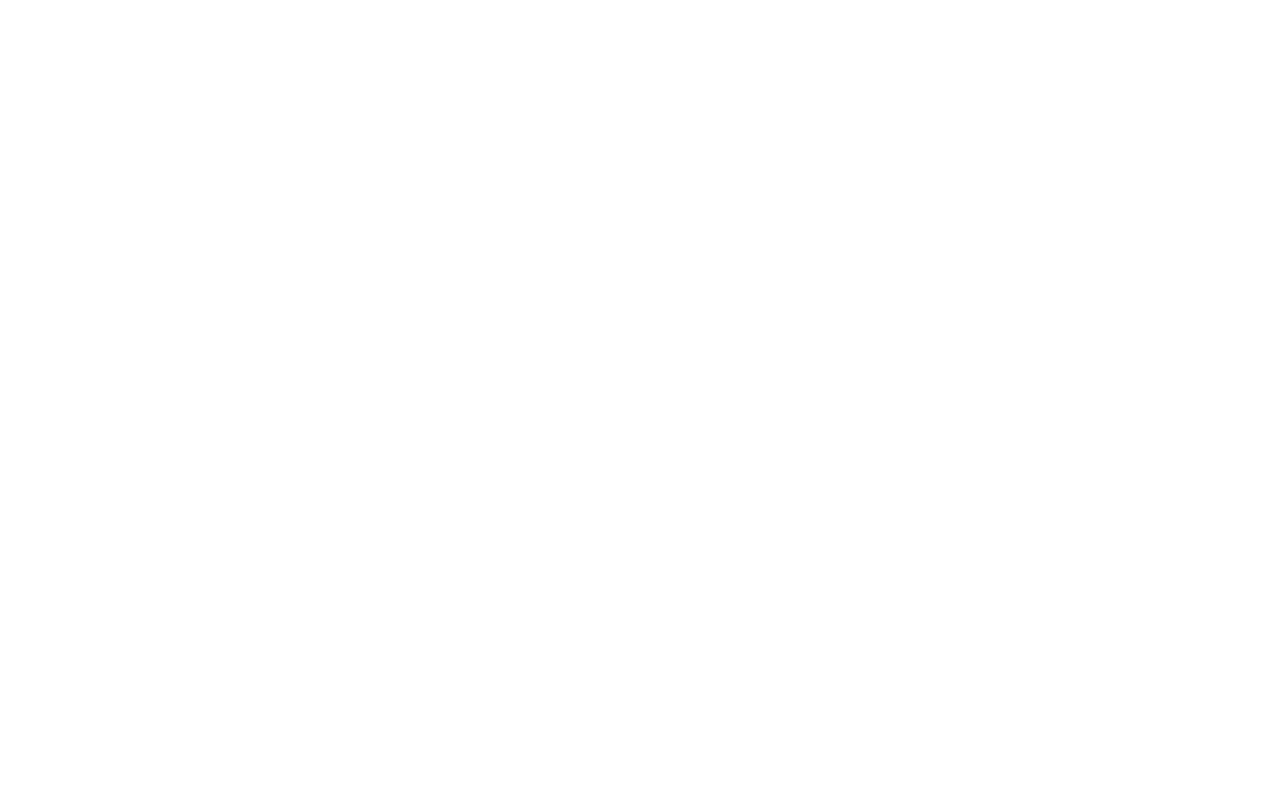
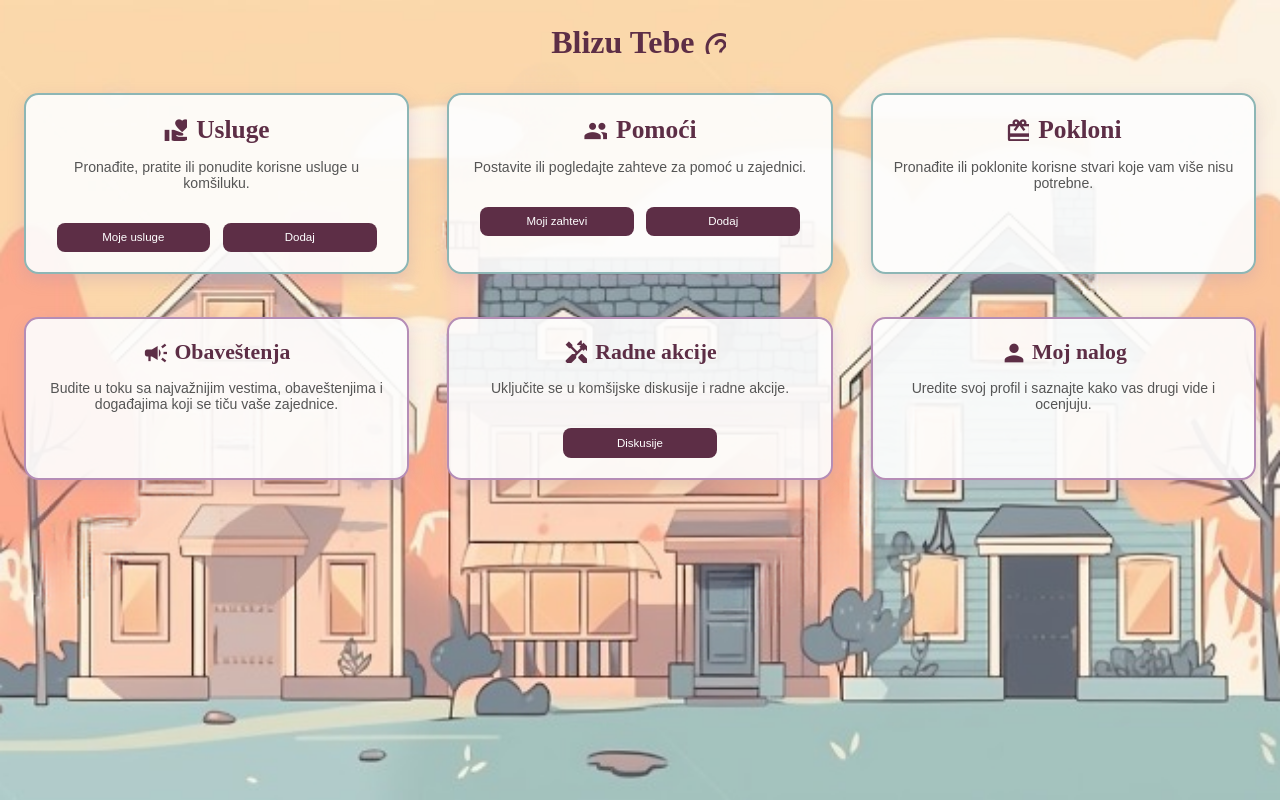
Before and after one commit to marijamandic/blizu-tebe-frontend, an Angular app: page /home in a window 1280 px wide. Before the commit this address led to /. Built offline with nearby package versions, Linux system fonts and the light colour scheme.

Commit message:
making first page

```diff
--- a/angular.json
+++ b/angular.json
@@ -25,6 +25,7 @@
               "src/assets"
             ],
             "styles": [
+              "@angular/material/prebuilt-themes/indigo-pink.css",
               "src/styles.css"
             ],
             "scripts": []
@@ -87,6 +88,7 @@
               "src/assets"
             ],
             "styles": [
+              "@angular/material/prebuilt-themes/indigo-pink.css",
               "src/styles.css"
             ],
             "scripts": []
--- a/package.json
+++ b/package.json
@@ -11,10 +11,12 @@
   "private": true,
   "dependencies": {
     "@angular/animations": "^16.2.0",
+    "@angular/cdk": "^16.2.14",
     "@angular/common": "^16.2.0",
     "@angular/compiler": "^16.2.0",
     "@angular/core": "^16.2.0",
     "@angular/forms": "^16.2.0",
+    "@angular/material": "^16.2.14",
     "@angular/platform-browser": "^16.2.0",
     "@angular/platform-browser-dynamic": "^16.2.0",
     "@angular/router": "^16.2.0",
--- a/src/app/app-routing.module.ts
+++ b/src/app/app-routing.module.ts
@@ -1,9 +1,11 @@
 import { NgModule } from '@angular/core';
 import { RouterModule, Routes } from '@angular/router';
 import { HomeComponent } from './home/home.component';
+import { HomeLoggedComponent } from './home/home-logged/home-logged.component';
 
 const routes: Routes = [
   { path: '', component: HomeComponent },
+  { path: 'home', component:HomeLoggedComponent}
 ];
 
 @NgModule({
--- /dev/null
+++ b/src/app/home/home-logged/home-logged.component.css
@@ -0,0 +1,119 @@
+.home-container {
+  background-image: url('src/assets/pictures/background1.jpg');
+  background-size: cover;
+  background-repeat: no-repeat;
+  background-position: center;
+  min-height: 100vh;
+}
+
+.home-header {
+  text-align: center;
+  padding-top: 3vh;
+  padding-bottom: 1vh;
+
+}
+
+.home-header h1 {
+  font-size: 2.5vw;
+  font-weight: bold;
+  font-weight: 700;
+  align-items: center;
+
+}
+
+
+.home-cards {
+  display: grid;
+  grid-template-columns: repeat(auto-fit, minmax(25vw, 1fr));
+  gap: 3vw;
+  padding: 3vh;
+}
+
+.card1, .card2 {
+  background-color: rgba(253, 253, 253, 0.92);
+  border-radius: 1.8vh; /* malo veći radius */
+  box-shadow: 0 0.7vh 2vh rgba(181, 141, 182, 0.3); /* malo jači shadow */
+  padding: 2.5vh; /* veći unutrašnji razmak */
+  text-align: center;
+  transition: transform 0.3s ease;
+  cursor: pointer;
+
+}
+
+.card1 {
+  border: 2.5px solid #8DB6B5;
+}
+
+.card2 {
+  border: 2.5px solid var(--color-accent);
+}
+
+.card1:hover {
+  transform: translateY(-0.7vh);
+}
+
+.card2:hover {
+  transform: translateY(-0.7vh);
+}
+
+.card1, .card2 h3 {
+  margin-bottom: 0.5vh;
+  font-size: 1.7vw;
+}
+
+.card2 p {
+  color: #555;
+  margin-bottom: 0.75vh;
+  margin-top: 1.4vh;
+
+}
+
+.card1 p {
+  color: #555;
+  margin-bottom: 0.75vh;
+  margin-top: 1.4vh;
+}
+
+
+mat-icon {
+
+  vertical-align: middle;
+  margin-bottom: 0.8vh;
+  font-size: 3.5vh;
+  margin-right: 0.3vh;
+}
+
+.card-actions {
+  display: flex;
+  justify-content: center;
+  gap: 1vw;
+  margin-top: 1.5vh;
+  flex-wrap: wrap;
+}
+
+.card-actions button {
+  border: none;
+  padding: 1.1vh 2.2vh;
+  border-radius: 1vh;
+  font-size: 0.9vw;
+  cursor: pointer;
+  width: 12vw; /* ili neki broj koji ti odgovara */
+  display: inline-block;
+  text-align: center;
+  margin-top: 2.5vh;
+}
+
+.header-icon {
+  vertical-align: middle;
+  font-size: 4.5vh;
+  padding: 0;
+
+}
+
+
+@media (max-width: 600px) {
+  .card-actions button {
+    font-size: 3vw;
+    padding: 1vh 2.5vh;
+  }
+}
--- /dev/null
+++ b/src/app/home/home-logged/home-logged.component.html
@@ -0,0 +1,56 @@
+<div class="home-container">
+  <div class="home-header">
+    <h1>Blizu Tebe  <mat-icon class="header-icon">help_outline</mat-icon></h1>
+  </div>
+
+  <div class="home-cards">
+
+    <!-- Kartica: Usluge -->
+    <div class="card1">
+      <h3><mat-icon>volunteer_activism</mat-icon> Usluge</h3>
+      <p>Pronađite, pratite ili ponudite korisne usluge u komšiluku.</p>
+      <div class="card-actions">
+        <button>Moje usluge</button>
+        <button>Dodaj</button>
+      </div>
+    </div>
+
+    <!-- Kartica: Pomoći -->
+    <div class="card1" >
+      <h3><mat-icon>group</mat-icon> Pomoći</h3>
+      <p>Postavite ili pogledajte zahteve za pomoć u zajednici.</p>
+      <div class="card-actions">
+        <button>Moji zahtevi</button>
+        <button>Dodaj</button>
+      </div>
+    </div>
+
+    <!-- Pokloni -->
+    <div class="card1">
+      <h3><mat-icon>card_giftcard</mat-icon> Pokloni</h3>
+      <p>Pronađite ili poklonite korisne stvari koje vam više nisu potrebne.</p>
+    </div>
+
+    <!-- Obaveštenja -->
+    <div class="card2">
+      <h3><mat-icon>campaign</mat-icon> Obaveštenja</h3>
+      <p>Budite u toku sa najvažnijim vestima, obaveštenjima i događajima koji se tiču vaše zajednice.</p>
+    </div>
+
+    <!-- Radne akcije -->
+    <div class="card2">
+      <h3><mat-icon>handyman</mat-icon> Radne akcije</h3>
+      <p>Uključite se u komšijske diskusije i radne akcije.</p>
+      <div class="card-actions">
+        <button>Diskusije</button>
+      </div>
+    </div>
+
+    <!-- Moj nalog -->
+    <div class="card2">
+      <h3><mat-icon>person</mat-icon> Moj nalog</h3>
+      <p>Uredite svoj profil i saznajte kako vas drugi vide i ocenjuju.</p>
+    </div>
+
+  </div>
+</div>
--- a/src/index.html
+++ b/src/index.html
@@ -6,6 +6,9 @@
   <base href="/">
   <meta name="viewport" content="width=device-width, initial-scale=1">
   <link rel="icon" type="image/x-icon" href="favicon.ico">
+<link href="https://fonts.googleapis.com/icon?family=Material+Icons" rel="stylesheet">
+  <link rel="preconnect" href="https://fonts.gstatic.com">
+  <link href="https://fonts.googleapis.com/css2?family=Roboto:wght@300;400;500&display=swap" rel="stylesheet">
 </head>
 <body>
   <app-root></app-root>
--- a/src/styles.css
+++ b/src/styles.css
@@ -43,3 +43,8 @@
     font-family: var(--font-normal);
     font-size: 1.1vw;
 }
+
+
+
+html, body { height: 100%; }
+body { margin: 0; font-family: Roboto, "Helvetica Neue", sans-serif; }
```
Also changed, not shown: src/app/app.module.ts (+8 -2 lines), src/app/home/home-logged/home-logged.component.ts (added, +8 -0 lines), 1 other file (tests, documents, lock files or other folders).
